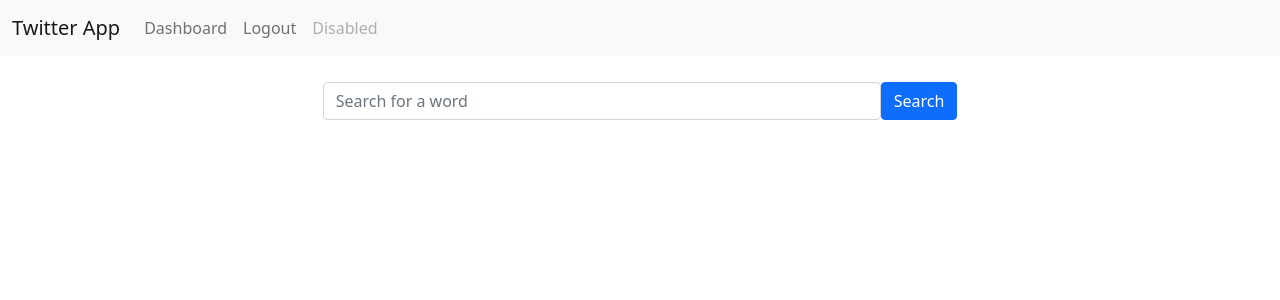
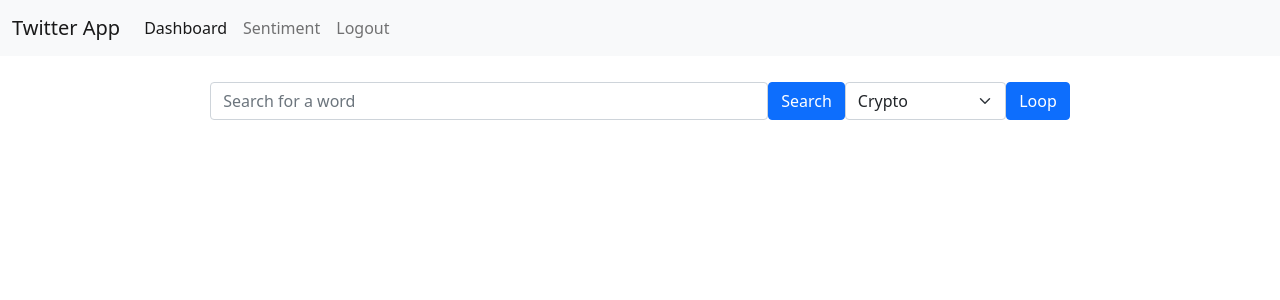
Before and after one commit to 747oli/Twitter, a Flask app: page /dashboard in a window 1280 px wide. Shown: the top 300 px of the page. Run offline with Flask 2, Linux system fonts and the light colour scheme.

Commit message:
Created Authorisation.py; moved Auth to here and changed name Update Forms.py; removed components, included new ones Update routes.py; major overhaul including removal of Auth class Created Tweets.py; overal management of tweets
Update authorise.html; inserted error handling
Fix base.html; minor fixes
Update base2.html; update navbar classes
Update dashboard.html; major overhaul
Update login.html; inserted error handling
Created sentiment.html; Inserted graph

Created base.css; left empty
Update dashboard.css; major overhaul
Fix login.css; minor fixes
Created sentiment.css; Graph representation

```diff
--- a/twitterApp/Forms.py
+++ b/twitterApp/Forms/Forms.py
@@ -16,5 +16,5 @@ class AuthoriseForm(FlaskForm):
     submit = SubmitField(label="Check Authorisation Key")
 
 class SearchForm(FlaskForm):
+    sentimentAllowed = False
     searchField = StringField(label="Search For word", render_kw={"placeholder": "Search for a word"})
-    search= SubmitField(label="Search")
--- a/twitterApp/routes.py
+++ b/twitterApp/routes.py
@@ -1,53 +1,18 @@
 import tweepy
 from twitterApp import app
-from flask import render_template, redirect, url_for, request, get_flashed_messages
-from twitterApp.Forms import LoginForm, AuthoriseForm, SearchForm
+from flask import render_template, redirect, url_for, request
+
+from twitterApp.Forms.Forms import LoginForm, AuthoriseForm, SearchForm
+from twitterApp.Authorisation.Authorisation import A1
+from twitterApp.Tweets.Tweets import T1
+
 import os
-import re
-import webbrowser
 SECRET_KEY = os.urandom(32)
 app.config["SECRET_KEY"] = SECRET_KEY
 
-class Auth():
-    def __init__(self):
-        self.auth = None
-        self.consumer_key = None
-        self.consumer_secret = None
-        self.access_token = None
-        self.access_token_secret = None
-        self.callback_uri = "oob"
-        self.api = None
-
-
-    def setConsumer_key(self, consumer_key):
-        self.consumer_key = consumer_key
-        return self.consumer_key
-
-    def setConsumer_secret(self, consumer_secret):
-        self.consumer_secret = consumer_secret
-        return self.consumer_secret
-
-    def setAuth(self):
-        self.auth = tweepy.OAuthHandler(self.consumer_key, self.consumer_secret, self.callback_uri)
-        return self.auth
-
-    def getAuth(self):
-        return self.auth
-
-    def setAccess_token(self, access_token):
-        self.access_token = access_token
-        return self.access_token
-
-    def setaccess_token_secret(self, access_token_secret):
-        self.access_token_secret = access_token_secret
-        return self.access_token_secret
-
-    def setApi(self):
-        self.api = tweepy.API(self.auth)
-        return self.api
-
-    def getApi(self):
-        return self.api
+import re
+import webbrowser
+import plotly.graph_objects as go
 
 @app.route('/')
 def home():
@@ -59,6 +24,7 @@ def home():
 @app.route('/login', methods=["GET", "POST"])
 def login():
     form = LoginForm()
+
     if request.method == "POST":
         A1.setConsumer_key(request.form["consumer_key"])
         A1.setConsumer_secret(request.form["consumer_secret"])
@@ -67,38 +33,61 @@ def login():
             auth = A1.getAuth()
             redirect_url = auth.get_authorization_url()
             webbrowser.open_new_tab(redirect_url)
+            A1.error = None
             return redirect(url_for("authorise"))
-        except tweepy.TweepyException:
-             print('Error! Failed to get request token.')
-        return render_template("login.html", form=form, active=True)
-    return render_template("login.html", form=form ,active=True)
+        except tweepy.TweepyException as e:
+            A1.error = e
+            print(e)
+        return redirect(url_for("login"))
+    return render_template("login.html", form=form ,active=True, error = A1.error, loginActive=True)
 
 @app.route("/dashboard", methods=["GET", "POST"])
 def dashboard():
     form = SearchForm()
-    statusses = []
+
     if request.method == "POST":
-        word = f"({request.form['searchField']})"
         list_id = 1463104625704378368
-        members = A1.api.list_timeline(list_id=list_id, include_rts=False)
+        T1.members = A1.api.list_timeline(list_id=list_id, include_rts=False, count=200)
 
-        for member in members:
-            status = A1.api.get_status(member.id, tweet_mode="extended")
-            print(status.full_text)
-            match = re.search(word, status.full_text)
-            if match:
-                statusses.append(status)
-                print("Found")
-            else:
-                pass
+        if request.form["btn"] == "search":
+            word = f"({request.form['searchField']})"
+            for member in T1.members:
+                status = A1.api.get_status(member.id, tweet_mode="extended")
+                match = re.search(word, status.full_text)
+                if match:
+                    T1.statusses.append(status)
+                else:
+                    pass
+        elif request.form["btn"] == "loop":
+            selected = request.form.get("select")
+            list = []
 
-        return render_template("dashboard.html", statusses=statusses, form=form)
+            if selected == "1":
+                list = T1.crypto
+            elif selected == "2":
+                list = T1.market
+            elif selected == "3":
+                list = T1.myStocks
 
-    return render_template("dashboard.html", statusses = statusses, form=form)
+            for member in T1.members:
+                appended = False
+                status = A1.api.get_status(member.id, tweet_mode="extended")
+                for word in list:
+                    match = re.search(word, status.full_text)
+                    if match and not appended:
+                        T1.statusses.append(status)
+                        T1.set_Sentiment(status.full_text)
+                        appended = True
+                    else:
+                        pass
+        return redirect(url_for("dashboard"))
+
+    return render_template("dashboard.html", statusses = T1.statusses, form=form, dashboardActive=True ,sentimentActive= False)
 
 @app.route("/authorise", methods=["GET", "POST"])
 def authorise():
     form = AuthoriseForm()
+
     if request.method == "POST":
         token = request.form["autorisation_key"]
         try:
@@ -106,15 +95,34 @@ def authorise():
             access = auth.get_access_token(token)
             A1.setAccess_token(access[0])
             A1.setaccess_token_secret(access[1])
-            api = A1.setApi()
+            A1.setApi()
+            A1.error = None
             return redirect(url_for("dashboard"))
-        except:
-            print('Error! Failed to get request authorisation.')
-    return render_template("authorise.html", form=form)
+        except tweepy.TweepyException as e:
+            A1.error = e
+            print(e)
+        return redirect(url_for("authorise"))
+    return render_template("authorise.html", form=form, error = A1.error)
 
 @app.route("/logout")
 def logout():
     A1.api = None
     return redirect(url_for("home"))
 
-A1 = Auth()
+@app.route("/sentiment")
+def sentiment():
+    fig = go.Figure(go.Indicator(
+        mode="gauge+number",
+        value=T1.get_total_sentiment(),
+        domain={'x': [0, 1], 'y': [0, 1]},
+        title={'text': "Sentiment"},
+        gauge = {'axis': {'range': [-1, 1]},
+                 'bar': {'color': "grey"},
+             'steps': [
+                 {'range': [-1, -0.5], 'color': "red"},
+                 {'range': [-0.5, 0.5], 'color': "white"},
+                 {'range': [0.5, 1], 'color': "green"}]}))
+
+    fig.write_image("twitterApp/static/src/fig.png")
+
+    return render_template("sentiment.html", fig = fig, dashboardActive=False ,sentimentActive= True)
--- a/twitterApp/static/css/dashboard.css
+++ b/twitterApp/static/css/dashboard.css
@@ -1,3 +1,12 @@
+
+.item2 {
+    display: flex;
+}
+
+.btnX {
+    width: 100px;
+}
+
 .container{
     display: flex;
     flex-direction: row;
@@ -7,15 +16,19 @@
 
 .container2 {
     display: flex;
-    flex-direction: column;
+    flex-direction: row;
+    flex-wrap: wrap;
+    justify-content: center;
 }
 
-.item2 {
-
+.card {
+    margin-left: 2%;
+    margin-bottom: 5%;
 }
 
 form {
     margin-top: 2%;
+    margin-bottom: 2%;
 }
 
 .input {
--- a/twitterApp/static/css/login.css
+++ b/twitterApp/static/css/login.css
@@ -12,7 +12,7 @@ h2 {
 
 @media only screen and (max-height: 1000px) {
   .flex-container {
-      min-height: 500px;
-      height: 100%;
+      min-height: 30%;
+      height: 90%;
   }
 }
--- /dev/null
+++ b/twitterApp/static/css/sentiment.css
@@ -0,0 +1,4 @@
+.container {
+    display: flex;
+    justify-content: center;
+}
--- a/twitterApp/templates/base2.html
+++ b/twitterApp/templates/base2.html
@@ -18,13 +18,13 @@
         <div class="collapse navbar-collapse" id="navbarNav">
           <ul class="navbar-nav mr-auto">
             <li class="nav-item">
-              <a class="nav-link {% if active %}active{% endif %}" aria-current="page" href="{{ url_for('dashboard') }}">Dashboard</a>
+              <a class="nav-link {% if dashboardActive %}active{% endif %}" aria-current="page" href="{{ url_for('dashboard') }}">Dashboard</a>
+            </li>
+              <li class="nav-item">
+              <a class="nav-link  {% if sentimentActive %}active{% endif %}" aria-current="page" href="{{ url_for('sentiment') }}">Sentiment</a>
             </li>
             <li class="nav-item">
               <a class="nav-link" aria-current="page" href="{{ url_for('logout') }}">Logout</a>
-            </li>
-            <li class="nav-item">
-              <a class="nav-link disabled">Disabled</a>
             </li>
           </ul>
         </div>
@@ -32,6 +32,7 @@
     </nav>
     {% block content %}
     {% endblock %}
+
 <script src="https://cdn.jsdelivr.net/npm/bootstrap@5.1.3/dist/js/bootstrap.bundle.min.js" integrity="sha384-ka7Sk0Gln4gmtz2MlQnikT1wXgYsOg+OMhuP+IlRH9sENBO0LRn5q+8nbTov4+1p" crossorigin="anonymous"></script>
 </body>
 </html>
--- a/twitterApp/templates/dashboard.html
+++ b/twitterApp/templates/dashboard.html
@@ -13,24 +13,39 @@
         <div class="mb-3 item input">
             {{ form.searchField(class="form-control") }}
         </div>
-        <div>
-            <div class="mb-3 item">
-                {{ form.search(class="btn btn-primary") }}
-            </div>
+        <div class="mb-3 item2">
+                <button type="submit" class="btn btn-primary" name= "btn" value="search">Search</button>
+                <select class="form-select" aria-label="select" name="select">
+                    <option value="1">Crypto</option>
+                    <option value="2">Market</option>
+                    <option value="3">My Stocks</option>
+                </select>
+                <button type="submit" class="btn btn-primary btnX" name="btn" value="loop">Loop</button>
         </div>
+
     </div>
 </form>
 
-
-
 <div class="container2">
-                {% for status in statusses %}
-                    <div class="item2">
-                        <div>{{ status.user.name }}</div>
-                        <div><img src="{{ status.user.profile_image_url}}"></div>
-                        <div>{{ status.full_text }}</div>
-                    </div>
-                {% endfor %}
+    {% for status in statusses %}
+    <div class="card" style="width: 18rem;">
+      <img class="card-img-top" src="{{ status.user.profile_image_url.replace('_normal.', '.') }}" alt="Card image cap">
+      <div class="card-body">
+        <h5 class="card-title">{{ status.user.name }}</h5>
+        <p class="card-text">{{ status.full_text }}</p>
+      </div>
+      <ul class="list-group list-group-flush">
+        <li class="list-group-item"><span>Created:</span> {{ status.created_at }}</li>
+        <li class="list-group-item"><span>Location:</span> {{ status.user.location }}</li>
+      </ul>
+      <div class="card-body">
+        <a href="https://twitter.com/{{status.user.screen_name}}/status/{{ status.id }}" class="card-link">To Twitter Post</a>
+        {% if status.entities.urls != [] %}
+        <a href="{{ status.entities.urls[0].url }}" class="card-link">To Article</a>
+        {% endif %}
+      </div>
+    </div>
+    {% endfor %}
 </div>
 
 {% endblock %}
--- a/twitterApp/templates/login.html
+++ b/twitterApp/templates/login.html
@@ -11,6 +11,12 @@
 {% endif %}
 
 {% block content %}
+
+{% if error %}
+    <div class="alert alert-danger" role="alert">
+        Error! Failed to get request authorisation.
+    </div>
+{% endif %}
 
 <div class="flex-container">
     <div>
```
Also changed, not shown: twitterApp/Authorisation/Authorisation.py (added, +45 -0 lines), twitterApp/Tweets/Tweets.py (added, +33 -0 lines), twitterApp/templates/authorise.html (+7 -0 lines), twitterApp/templates/base.html (+2 -7 lines), twitterApp/templates/sentiment.html (added, +18 -0 lines), twitterApp/static/css/base.css (added), 1 other file.
